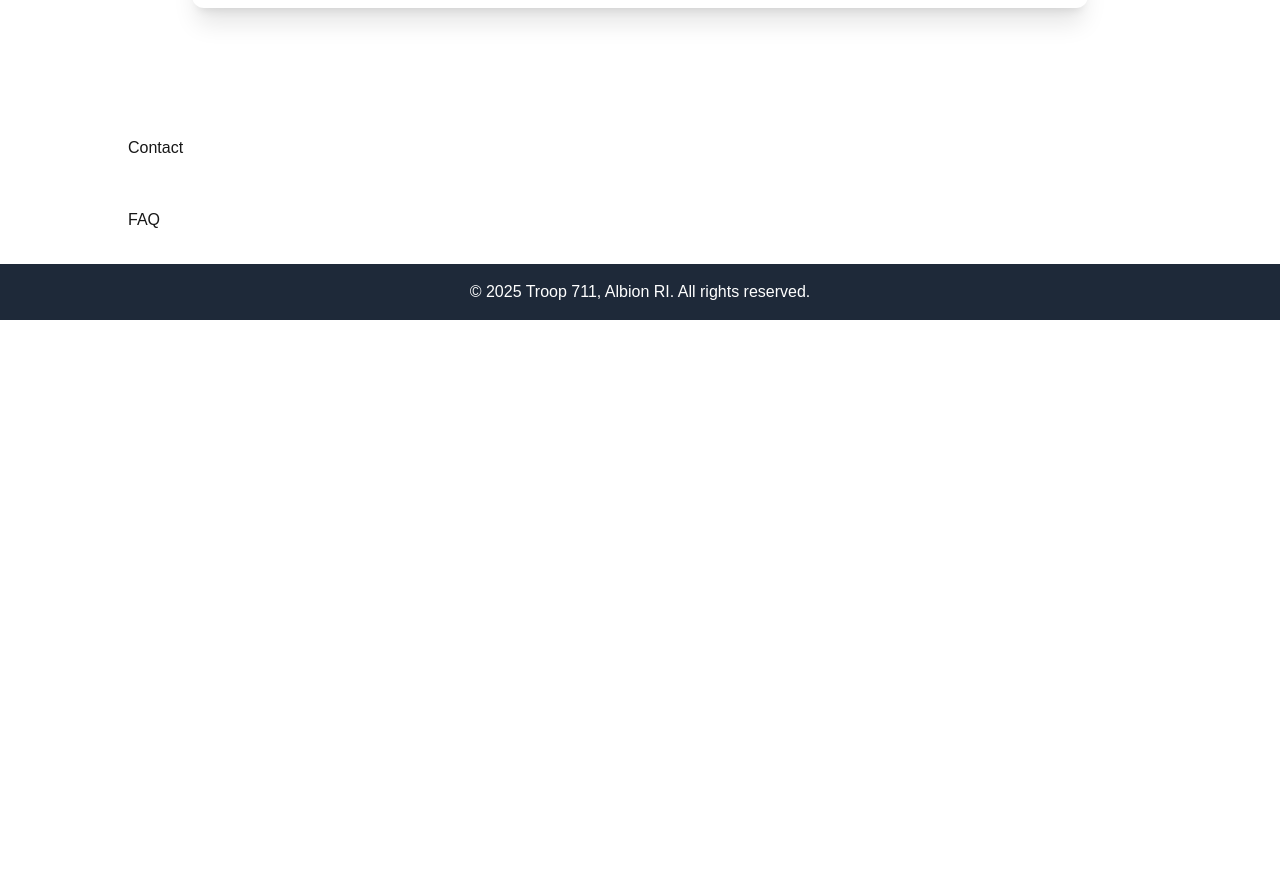
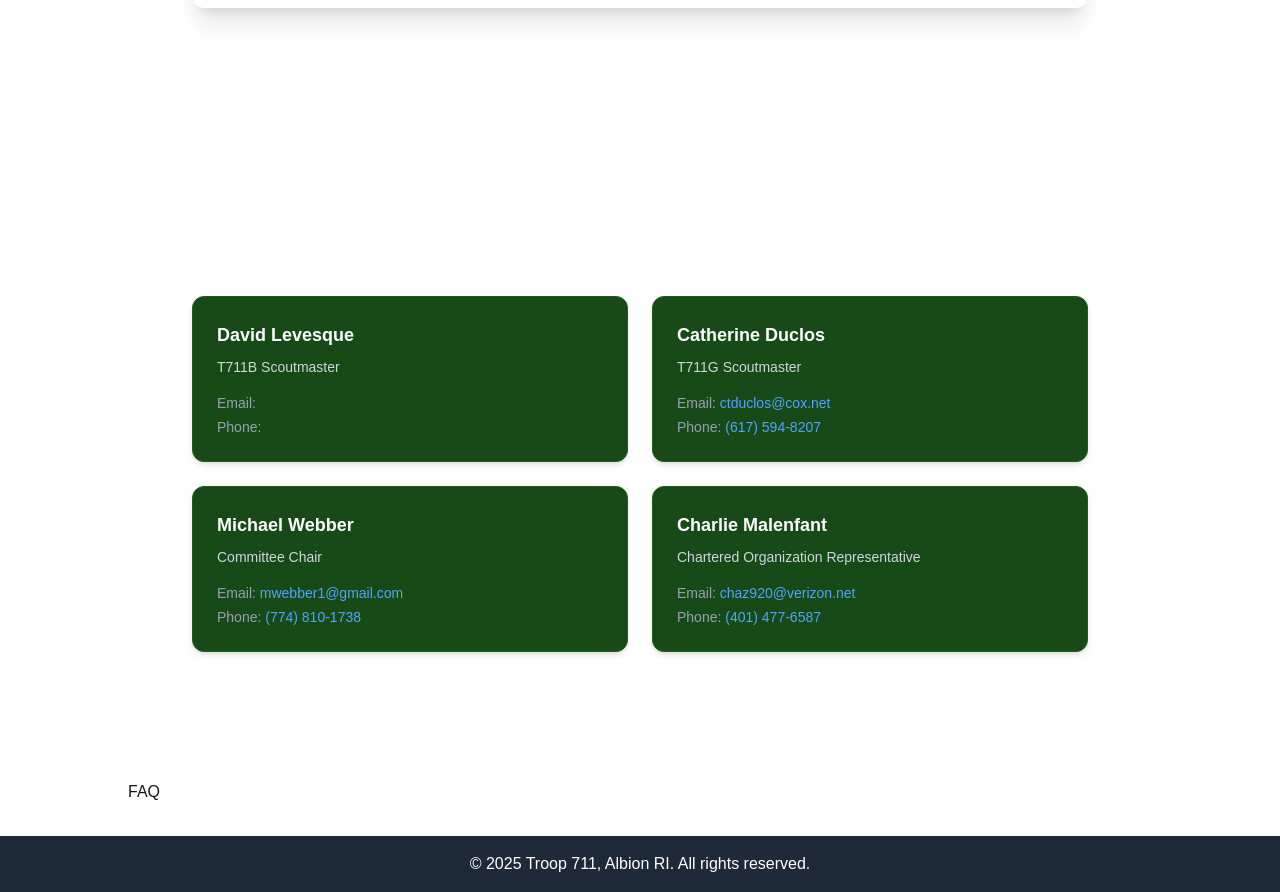
Before and after one commit to XCraftMan52/troop711, a Next.js app: page / in a window 1280 px wide. Shown: the part 1060-1952 px from the top of the page. Before the commit the page ends 1380 px from the top, so only its background shows below. Built offline with nearby package versions, Linux system fonts and the light colour scheme.

Commit message:
feat: Build out contact section

```diff
--- a/src/app/components/Contact.tsx
+++ b/src/app/components/Contact.tsx
@@ -1,7 +1,67 @@
-import React from 'react'
+'use client';
+import React from 'react';
+
+const contacts = [
+  {
+    name: 'David Levesque',
+    role: 'T711B Scoutmaster',
+    email: '',
+    phone: '',
+  },
+  {
+    name: 'Catherine Duclos',
+    role: 'T711G Scoutmaster',
+    email: 'ctduclos@cox.net',
+    phone: '(617) 594-8207',
+  },
+  {
+    name: 'Michael Webber',
+    role: 'Committee Chair',
+    email: 'mwebber1@gmail.com',
+    phone: '(774) 810-1738',
+  },
+  {
+    name: 'Charlie Malenfant',
+    role: 'Chartered Organization Representative',
+    email: 'chaz920@verizon.net',
+    phone: '(401) 477-6587',
+  },
+];
 
 export default function Contact() {
   return (
-    <div>Contact</div>
-  )
+    <section id="contact" className="text-white py-20 px-6 md:px-16">
+      <div className="max-w-4xl mx-auto">
+        <h2 className="text-3xl md:text-4xl font-bold mb-10 text-center">Contact Us</h2>
+
+        <div className="grid gap-6 grid-cols-1 sm:grid-cols-2 max-w-4xl mx-auto">
+  {contacts.map((contact, idx) => (
+    <div
+      key={idx}
+      className="bg-[#174a17] text-white p-6 rounded-xl shadow-md border border-[#1e5d1e] space-y-2"
+    >
+      <h3 className="text-lg font-semibold">{contact.name}</h3>
+      <p className="text-sm text-gray-300">{contact.role}</p>
+
+      <div className="text-sm text-gray-300 space-y-1 pt-2">
+        <div>
+          <span className="text-gray-400">Email:</span>{' '}
+          <a href={`mailto:${contact.email}`} className="text-blue-400 hover:underline">
+            {contact.email}
+          </a>
+        </div>
+        <div>
+          <span className="text-gray-400">Phone:</span>{' '}
+          <a href={`tel:${contact.phone}`} className="text-blue-400 hover:underline">
+            {contact.phone}
+          </a>
+        </div>
+      </div>
+    </div>
+  ))}
+</div>
+
+      </div>
+    </section>
+  );
 }
```
